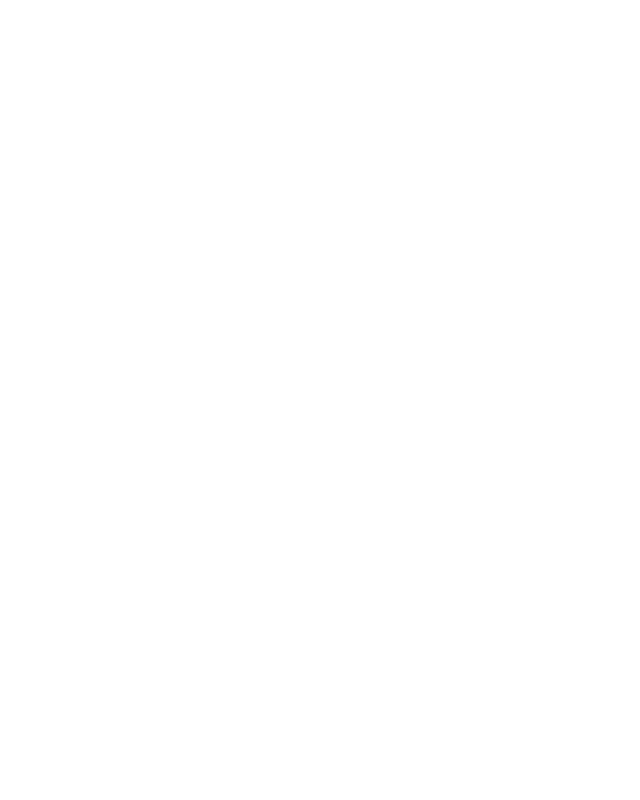
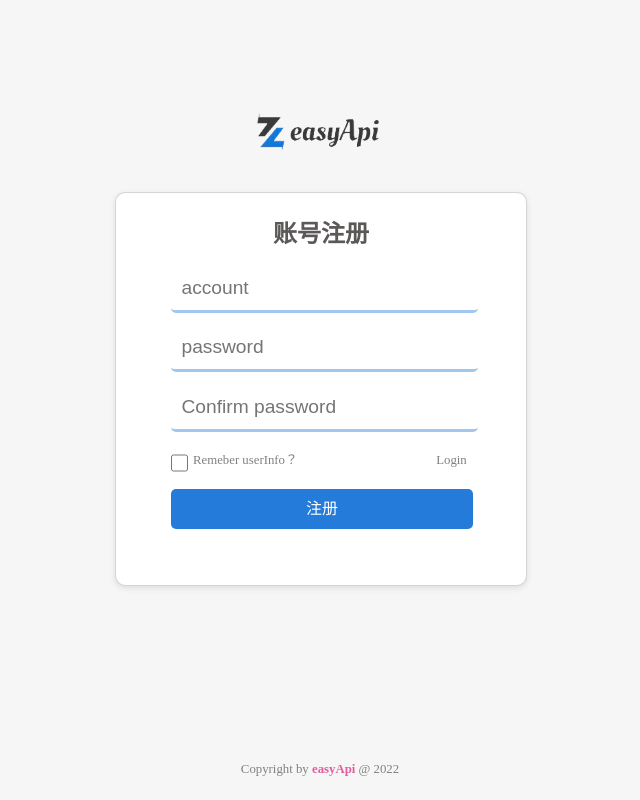
Before and after one commit to Bluex-xx/easyApi, a Vue app: page /#/register in a window 1280 px wide. Before the commit this address had no page. Shown: the whole page, without its empty margins (320-960 px from the left). Built offline with nearby package versions, Linux system fonts and the light colour scheme.

Commit message:
complete register component

```diff
--- a/src/components/login/index.vue
+++ b/src/components/login/index.vue
@@ -28,7 +28,7 @@
       <div class="select_box">
         <input type="checkbox" v-model="saveState" />
         <div class="login_box_storageTip">Remeber userInfo？</div>
-        <div class="login_box_register">Register</div>
+        <RouterLink to="/register"><div class="login_box_register">register</div></RouterLink>
       </div>
       <div @click="loginPost(user_info)" class="login_btn">登录</div>
       <div class="local_use">Local function</div>
@@ -58,9 +58,8 @@
 let loginPost = function (user_info: userInfo): void {
   //发送登录请求
   alert("登录成功");
+  //路由跳转
 
-  //路由跳转
-  console.log(router);
   router.push('/home');
 
   //存储账号信息
--- /dev/null
+++ b/src/components/register/index.vue
@@ -0,0 +1,225 @@
+<template>
+    <div class="login_content">
+      <div class="logo">
+        <img src="../../assets/images/logo.png" />
+      </div>
+      <div class="login_box">
+        <div class="login_box_title">账号注册</div>
+        <div class="input_box">
+          <input
+            placeholder="account"
+            type="text"
+            autofocus
+            v-model="user_info.account"
+          />
+          <input
+            placeholder="password"
+            type="password"
+            v-model="user_info.password"
+            id="password"
+          />
+          <input
+            placeholder="Confirm password"
+            type="password"
+            v-model="user_info.repeatPassword"
+            id="password"
+          />
+        </div>
+        <div class="select_box">
+          <input type="checkbox" v-model="saveState" />
+          <div class="login_box_storageTip">Remeber userInfo？</div>
+          <RouterLink to="/"><div class="login_box_register">Login</div></RouterLink>
+        </div>
+        <div @click="loginPost(user_info)" class="login_btn">注册</div>
+      </div>
+      <div class="copyright">
+        Copyright by <a href="https://github.com/Bluex-xx/easyApi">easyApi</a> @
+        2022
+      </div>
+    </div>
+  </template>
+
+  <script setup lang="ts">
+  import { useRouter } from 'vue-router'
+  import { reactive, ref } from "vue";
+  //用户登录信息提交
+  type userInfo = {
+    account: string;
+    password: string;
+    repeatPassword:string;
+  };
+  //有可能有bug考虑使用 ？？,确认localStorage获取不到是null还是undefined
+  let user_info = reactive<userInfo>({
+    account: "",
+    password:  "",
+    repeatPassword:""
+  });
+  let saveState = ref<boolean>(false);
+  const router = useRouter();
+  let loginPost = function (user_info: userInfo): void {
+    //发送登录请求
+    alert("登录成功");
+    //路由跳转
+
+    router.push('/home');
+
+    //存储账号信息
+    if (saveState.value && user_info.account && user_info.password) {
+      localStorage.setItem("account", user_info.account);
+      localStorage.setItem("password", user_info.password);
+    }
+  };
+  //密码切换显示状态
+
+  </script>
+
+  <style lang="less" scoped>
+  @backgroundColor: #f6f6f6;
+
+  .trasition {
+    transition: all 0.3s;
+  }
+
+  .login_content {
+    width: 100vw;
+    height: 100vh;
+    background: @backgroundColor;
+    position: relative;
+
+    .logo {
+      width: 13vw;
+      position: absolute;
+      left: calc((100% - 13vw) / 2);
+      top: 12vh;
+      .trasition();
+
+      img {
+        width: 100%;
+        cursor: none;
+        pointer-events: none;
+      }
+    }
+
+    .logo:hover {
+      .trasition();
+      filter: drop-shadow(0 0 2em #257bd9);
+    }
+
+    .login_box {
+      width: 32vw;
+      height: 49vh;
+      background: #ffffff;
+      border-radius: 10px;
+      border: 1px solid rgba(128, 128, 128, 0.329);
+      box-shadow: 0 2px 6px 0 rgb(0 0 0 / 10%);
+      position: relative;
+      left: calc((100% - 32vw) / 2);
+      top: 24vh;
+
+      &_title {
+        color: rgb(92, 88, 88);
+        font-size: 1.5rem;
+        font-weight: 600;
+        margin-left: calc((100% - 6rem) / 2);
+        margin-top: 7%;
+      }
+
+      .select_box {
+        margin-top: 2vh;
+        height: 2vw;
+        position: relative;
+      }
+
+      &_storageTip,
+      &_register {
+        color: grey;
+        display: inline;
+        position: absolute;
+        top: 0.8vh;
+        left: 6vw;
+        font-size: 1vw;
+      }
+
+      &_register {
+        left: 25vw;
+      }
+
+      &_register:hover {
+        color: #257bd9;
+        font-weight: 500;
+      }
+
+      .login_btn {
+        width: 73.5%;
+        height: 5vh;
+        background: #257bd9;
+        margin-left: 13.5%;
+        text-align: center;
+        color: white;
+        border-radius: 5px;
+        line-height: 5vh;
+        margin-top: 2vh;
+      }
+
+      .login_btn:hover {
+        background: #257cd9bd;
+      }
+      .password_icon {
+        width: 1.5vw;
+        position: absolute;
+        right: 13.5%;
+        bottom: 7%;
+        img {
+          width: 100%;
+        }
+      }
+      .input_box {
+        position: relative;
+        margin-top: 1vh;
+      }
+      input {
+        width: 70%;
+        height: 3vh;
+        border: none;
+        border-bottom: solid 3px #257cd96c;
+        margin-left: 13.5%;
+        font-size: 1.2rem;
+        padding: 10px;
+        outline: none;
+        border-radius: 5px;
+      }
+
+      input[type="text"] {
+        margin-top: 3%;
+      }
+
+      input[type="password"] {
+        margin-top: 3%;
+      }
+
+      input[type="checkbox"] {
+        width: 1.3vw;
+      }
+    }
+
+    .copyright {
+      width: 20vw;
+      text-align: center;
+      color: grey;
+      position: absolute;
+      bottom: 3vh;
+      font-size: 1vw;
+      left: calc((100% - 20vw) / 2);
+
+      a {
+        color: #d92579b9;
+        font-weight: 600;
+        text-decoration: none;
+      }
+
+      a:hover {
+        color: #d92579;
+      }
+    }
+  }
+  </style>
--- a/src/router/index.ts
+++ b/src/router/index.ts
@@ -1,4 +1,5 @@
 import { createRouter, createWebHashHistory, Router } from 'vue-router'
+import register from '../components/register/index.vue'
 const routes = [
   {
     path:"/login",
@@ -9,6 +10,11 @@
     path:"/home",
     name:"home",
     component:()=> import("../components/home/index.vue")
+  },
+  {
+    path:'/register',
+    name:'register',
+    component:register
   },
   {
     path:'/',
```
